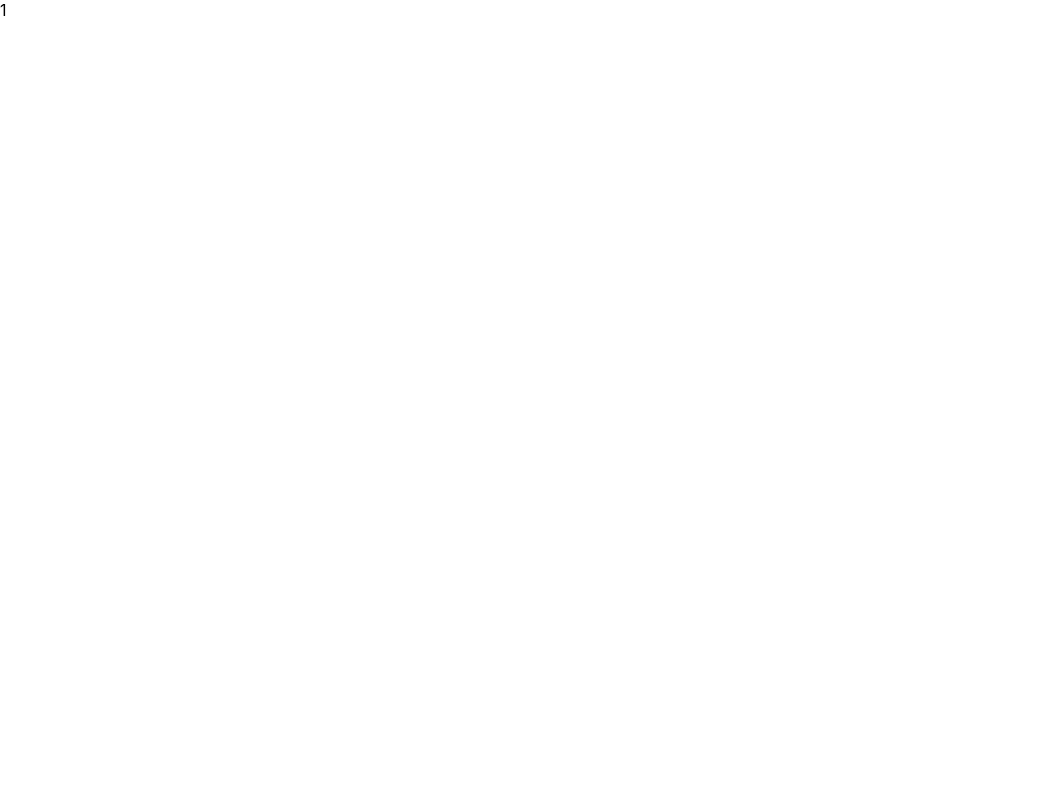
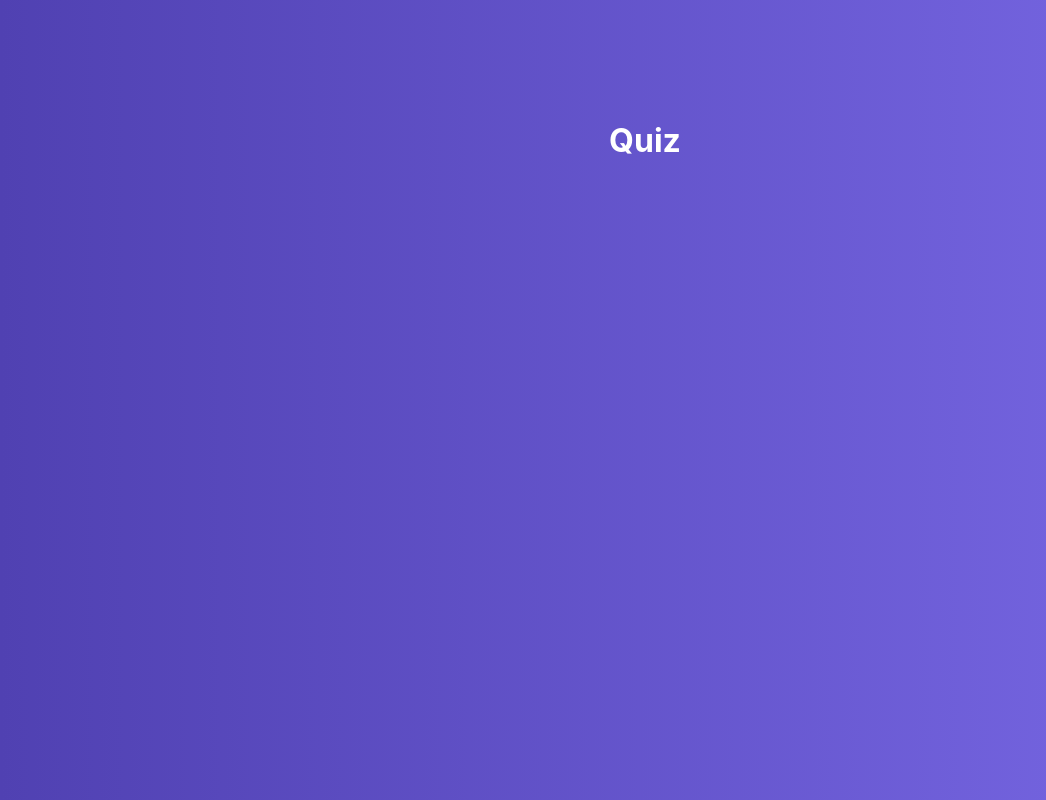
Before and after one commit to safarov-en/react-quiz, a React app: page / in a window 1280 px wide. Shown: the whole page, without its empty margins (0-1046 px from the left). Built offline with nearby package versions, Linux system fonts and the light colour scheme.

Commit message:
The main page component has been added

```diff
--- a/src/App.js
+++ b/src/App.js
@@ -1,9 +1,10 @@
 import Layout from './hoc/Layout/Layout';
+import Quiz from './containers/Quiz/Quiz';
 
 function App() {
   return (
     <Layout>
-      1
+      <Quiz />
     </Layout>
   );
 }
--- /dev/null
+++ b/src/containers/Quiz/Quiz.js
@@ -0,0 +1,17 @@
+import React, {Component} from 'react';
+import classes from './Quiz.module.css';
+
+class Quiz extends Component {
+    state = {
+        quiz: []
+    }
+    render() {
+        return (
+            <div className={classes.Quiz}>
+                <h1>Quiz</h1>
+            </div>
+        )
+    }
+}
+
+export default Quiz;
--- /dev/null
+++ b/src/containers/Quiz/Quiz.module.css
@@ -0,0 +1,13 @@
+.Quiz {
+    display: flex;
+    justify-content: center;
+    padding-top: 100px;
+    flex-grow: 1;
+    width: 100%;
+    background: linear-gradient(90deg, #5041b2 0%, #7969e6 100%);
+}
+
+.Quiz h1 {
+    color: #fff;
+    margin-left: 10px;
+}
```
Also changed, not shown: src/components/ActiveQuiz/ActiveQuiz.js (added), src/components/ActiveQuiz/ActiveQuiz.module.css (added).
